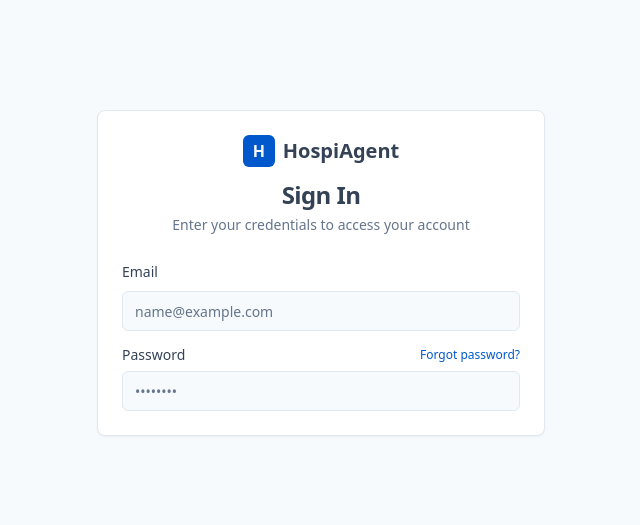
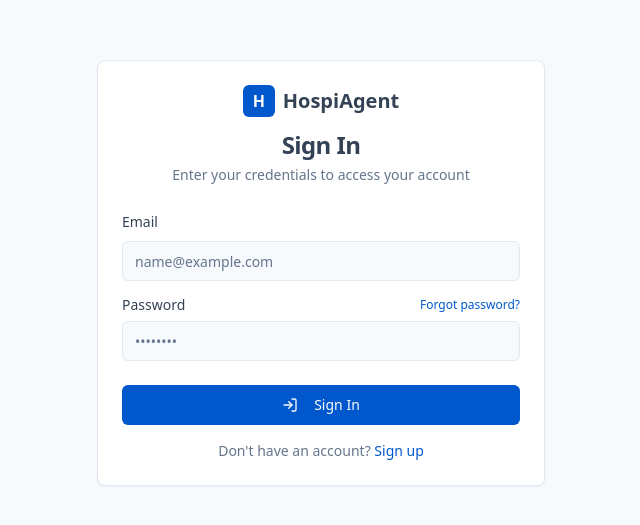
Before and after one commit to zaiddkhan/hospi-admin-connect, a React (Vite) app: page /login in a window 1280 px wide. Shown: the part 127-652 px from the top of the page, without its empty margins (319-959 px from the left). Built offline with nearby package versions, Linux system fonts and the light colour scheme.

Commit message:
Add login button to sign in page
Adds a login button to the sign in page that triggers the login functionality.

```diff
--- a/src/pages/auth/Login.tsx
+++ b/src/pages/auth/Login.tsx
@@ -1,3 +1,4 @@
+
 import React, { useEffect } from "react";
 import { Card, CardContent, CardDescription, CardFooter, CardHeader, CardTitle } from "@/components/ui/card";
 import { Button } from "@/components/ui/button";
@@ -8,6 +9,7 @@ import { useNavigate } from "react-router-dom";
 import { useForm } from "react-hook-form";
 import { z } from "zod";
 import { zodResolver } from "@hookform/resolvers/zod";
+import { LogIn } from "lucide-react";
 
 // Define form schema
 const loginSchema = z.object({
@@ -94,13 +96,20 @@ const Login = () => {
                 )}
               </div>
             </CardContent>
-            {/* <CardFooter className="flex flex-col gap-2">
+            <CardFooter className="flex flex-col gap-2">
               <Button
                 type="submit"
                 className="w-full"
                 disabled={login.isPending}
               >
-                {login.isPending ? "Signing in..." : "Sign In"}
+                {login.isPending ? (
+                  "Signing in..."
+                ) : (
+                  <>
+                    <LogIn className="mr-2" size={16} />
+                    Sign In
+                  </>
+                )}
               </Button>
               <p className="text-center text-sm text-muted-foreground mt-2">
                 Don't have an account?{" "}
@@ -108,7 +117,7 @@ const Login = () => {
                   Sign up
                 </Button>
               </p>
-            </CardFooter> */}
+            </CardFooter>
           </form>
         </Card>
       </div>
```
